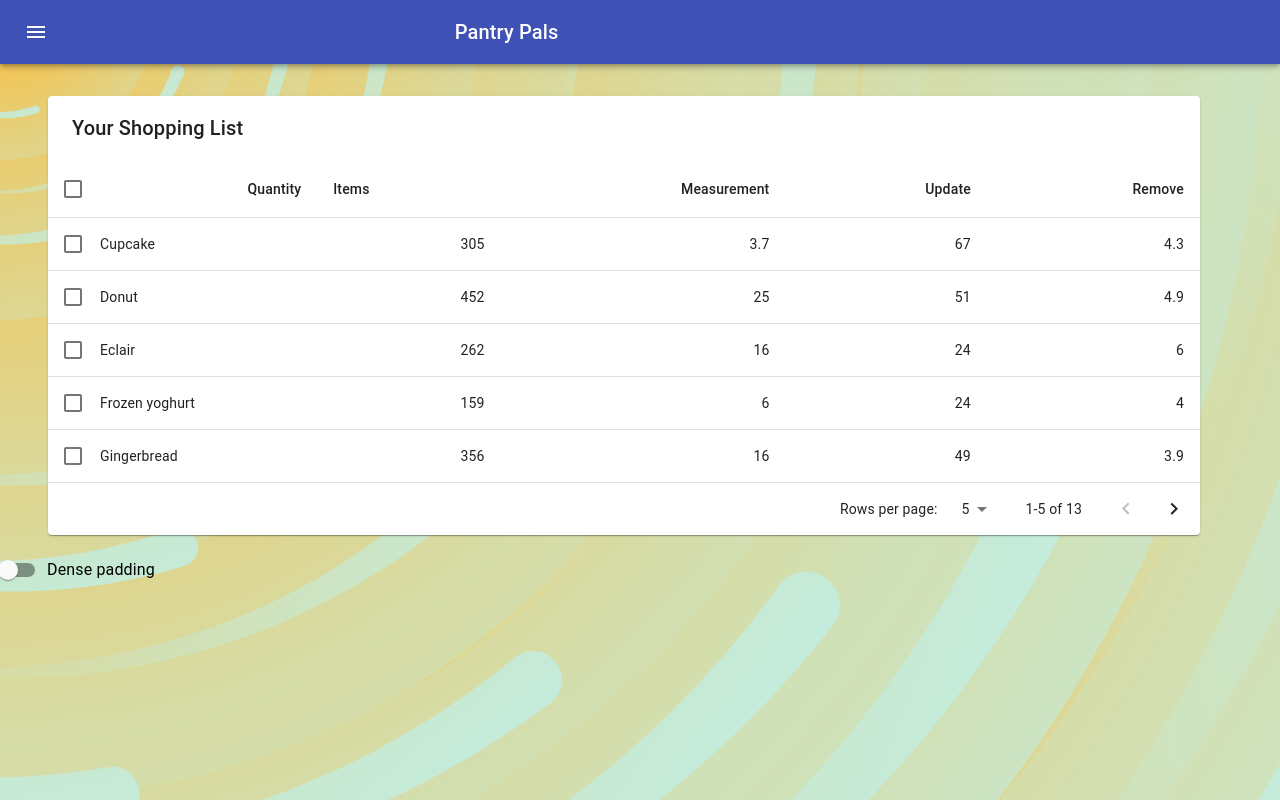
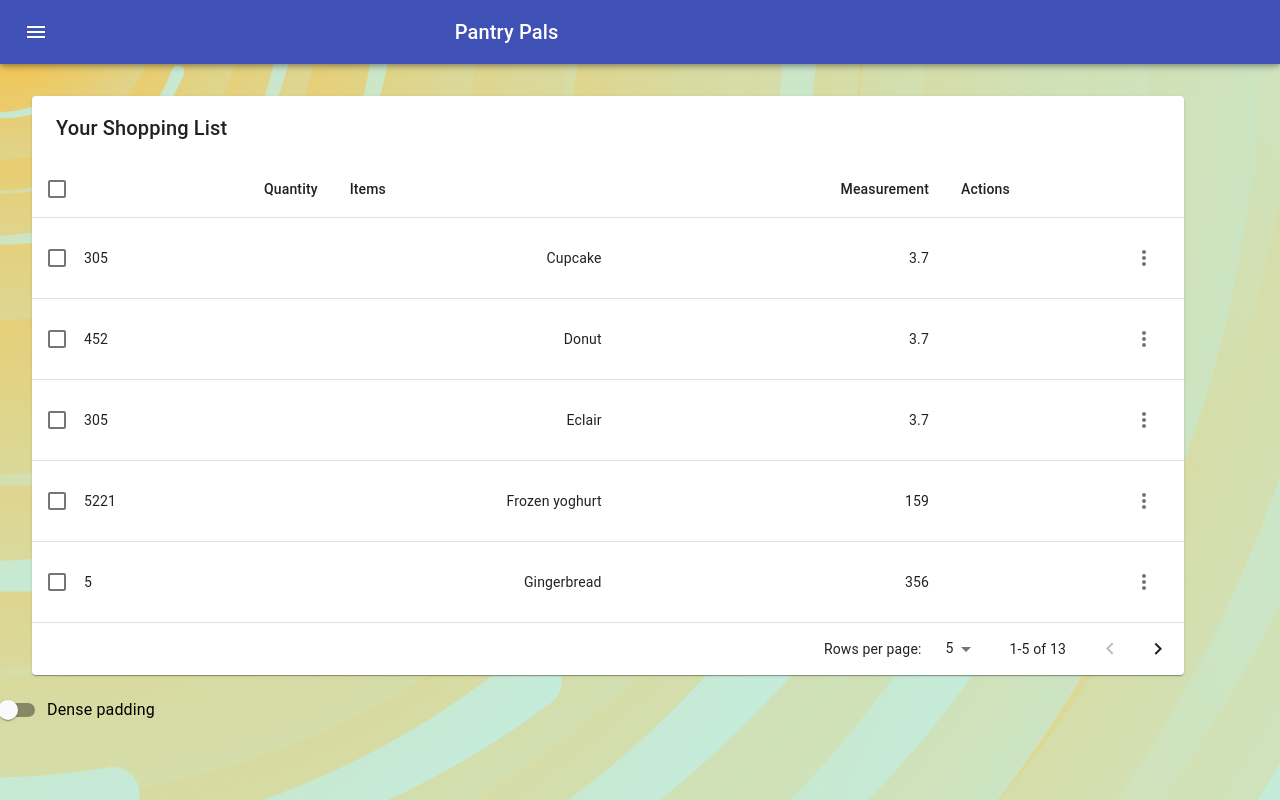
Before and after one commit to listenToRipley/capstone, a React (Create React App) app: page /shoppingList in a window 1280 px wide. Built offline with nearby package versions, Linux system fonts and the light colour scheme.

Commit message:
added action to table and update mock data

```diff
--- a/src/components/ShopList/Action.js
+++ b/src/components/ShopList/ShopActions.js
@@ -4,17 +4,18 @@ import Menu from '@material-ui/core/Menu';
 import MenuItem from '@material-ui/core/MenuItem';
 import MoreVertIcon from '@material-ui/icons/MoreVert';
 
-const options = [
-  'Remove',
-  'Update'
-];
-
 const ITEM_HEIGHT = 48;
 
 //need to tie in shop list actions here
 
-const shopListActions = () => {
+const ShopListActions = (props) => {
   const [anchorEl, setAnchorEl] = React.useState(null);
+
+  const options = [
+    'Remove',
+    'Update'
+  ];
+
   const open = Boolean(anchorEl);
 
   const handleClick = (event) => {
@@ -67,4 +68,4 @@ const shopListActions = () => {
   );
 }
 
-export default shopListActions
+export default ShopListActions
--- a/src/components/ShopList/ShoppingList.js
+++ b/src/components/ShopList/ShoppingList.js
@@ -20,6 +20,7 @@ import FormControlLabel from '@material-ui/core/FormControlLabel';
 import Switch from '@material-ui/core/Switch';
 import DeleteIcon from '@material-ui/icons/Delete';
 import FilterListIcon from '@material-ui/icons/FilterList';
+import Actions from './ShopActions'
 
   //IMPORTANT NOTE!!!
 
@@ -54,7 +55,7 @@ import FilterListIcon from '@material-ui/icons/FilterList';
       },
       paper: {
         width: '90%',
-        marginLeft: theme.spacing(6),
+        marginLeft: theme.spacing(4),
         marginBottom: theme.spacing(2),
       },
       table: {
@@ -71,6 +72,7 @@ import FilterListIcon from '@material-ui/icons/FilterList';
         top: 20,
         width: 1,
       },
+      //this isn't working right now
       densePadding: {
         margin: 5,
         paddingLeft: 11
@@ -79,8 +81,8 @@ import FilterListIcon from '@material-ui/icons/FilterList';
 
 
     //quantity, measurement, item, spoonId
-const createData = (quantity, items, measurement, update, remove) => {
-  return { quantity, items, measurement, update, remove};
+const createData = (quantity, items, measurement, actions) => {
+  return { quantity, items, measurement, actions};
 }
 
 //there is an issue with the drawer and page content.
@@ -89,19 +91,19 @@ const createData = (quantity, items, measurement, update, remove) => {
 
 //this will need to be replaced by content from the server
 const rows = [
-  createData('Cupcake', 305, 3.7, 67, 4.3),
-  createData('Donut', 452, 25.0, 51, 4.9),
-  createData('Eclair', 262, 16.0, 24, 6.0),
-  createData('Frozen yoghurt', 159, 6.0, 24, 4.0),
-  createData('Gingerbread', 356, 16.0, 49, 3.9),
-  createData('Honeycomb', 408, 3.2, 87, 6.5),
-  createData('Ice cream sandwich', 237, 9.0, 37, 4.3),
-  createData('Jelly Bean', 375, 0.0, 94, 0.0),
-  createData('KitKat', 518, 26.0, 65, 7.0),
-  createData('Lollipop', 392, 0.2, 98, 0.0),
-  createData('Marshmallow', 318, 0, 81, 2.0),
-  createData('Nougat', 360, 19.0, 9, 37.0),
-  createData('Oreo', 437, 18.0, 63, 4.0),
+  createData( 305, 'Cupcake', 3.7),
+  createData( 452, 'Donut', 3.7),
+  createData( 305, 'Eclair', 3.7),
+  createData( 5221, 'Frozen yoghurt', 159),
+  createData( 5, 'Gingerbread', 356),
+  createData( 1, 'Honeycomb', 408),
+  createData( 32, 'Ice cream sandwich', 237),
+  createData( 66, 'Jelly Bean', 375),
+  createData( 23, 'KitKat', 518),
+  createData( 6565, 'Lollipop', 392),
+  createData( 13.2, 'Marshmallow', 318),
+  createData( 33, 'Nougat', 360),
+  createData( 6666, 'Oreo', 437)
 ];
 
 //sorting functions  DON'T TOUCH
@@ -137,8 +139,7 @@ const headCells = [
   { id: 'quantity', numeric: true, disablePadding: false, label: 'Quantity' },
   { id: 'items', numeric: false, disablePadding: false, label: 'Items' },
   { id: 'meas', numeric: true, disablePadding: false, label: 'Measurement' },
-  { id: 'update', numeric: true, disablePadding: false, label: 'Update' },
-  { id: 'remove', numeric: true, disablePadding: false, label: 'Remove' },
+  { id: 'actions', numeric: false, disablePadding: false, label: 'Actions' },
 ];
 
 //EnhancedTableHead
@@ -374,8 +375,8 @@ const ShoppingList = () =>  {
                       </TableCell>
                       <TableCell align="right">{row.items}</TableCell>
                       <TableCell align="right">{row.measurement}</TableCell>
-                      <TableCell align="right">{row.update}</TableCell>
-                      <TableCell align="right">{row.remove}</TableCell>
+                      <TableCell align="right">{row.actions}
+                        <Actions/></TableCell>
                     </TableRow>
                   );
                 })}
```
